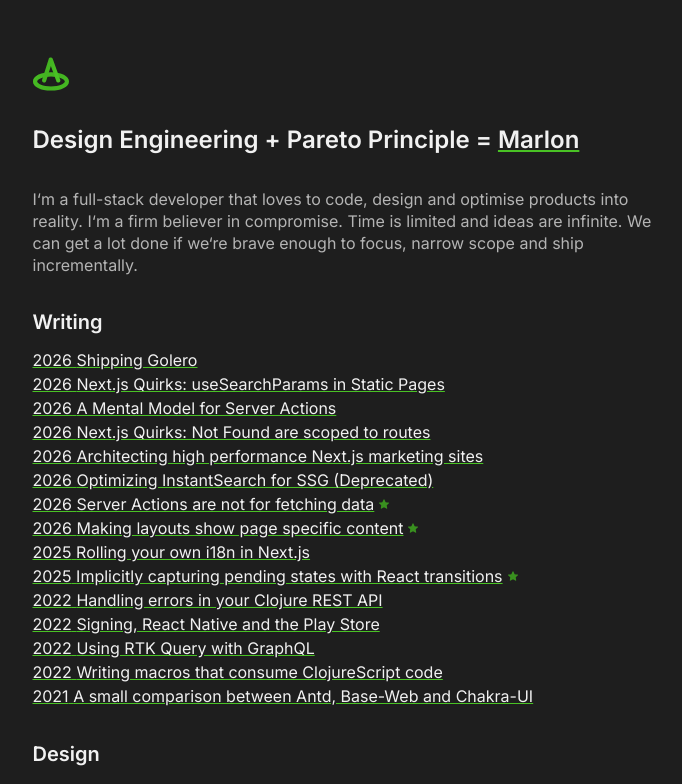
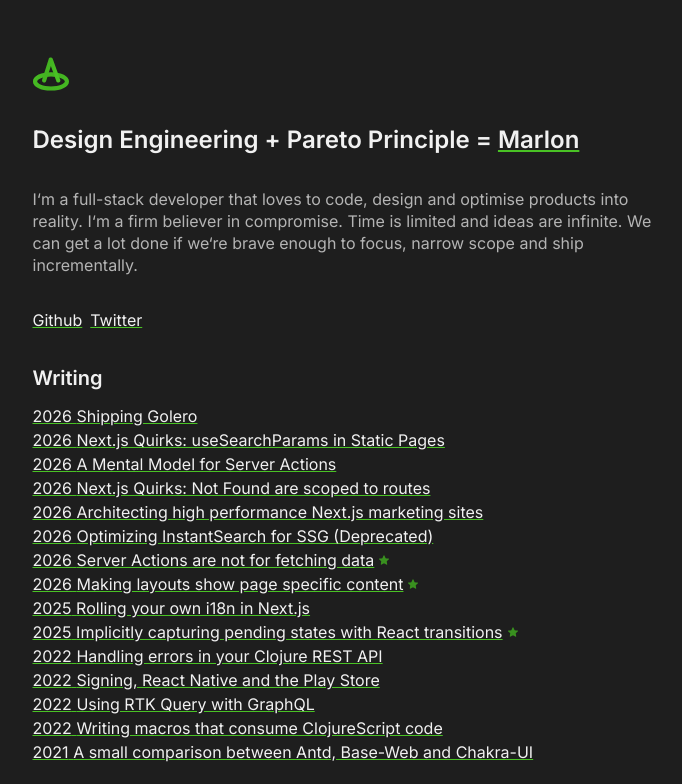
Before and after one commit to marlonschlosshauer/marlonschlosshauer.de, a Next.js app: page / in a window 1280 px wide. Shown: the top 784 px of the page, without its empty margins (280-962 px from the left). Built offline with nearby package versions, Linux system fonts and the light colour scheme.

Commit message:
Include socials on home page

```diff
--- a/src/app/page.mdx
+++ b/src/app/page.mdx
@@ -1,6 +1,7 @@
 import { Metadata } from "next";
 import { Designs } from "@/components/designs/Designs";
 import { Posts } from "@/components/posts/Posts";
+import { Socials } from "@/components/socials/Socials";
 import { buildMetadata } from "@/lib/meta";
 
 export const metadata = {
@@ -13,6 +14,8 @@ export const metadata = {
 
 I‘m a full-stack developer that loves to code, design and optimise products into reality. I‘m a firm believer in compromise. Time is limited and ideas are infinite. We can get a lot done if we‘re brave enough to focus, narrow scope and ship incrementally.
 
+<Socials />
+
 ## Writing
 
 <Posts />
--- /dev/null
+++ b/src/components/socials/Socials.tsx
@@ -0,0 +1,17 @@
+import { FC } from "react";
+import { Link } from "../shared/link/Link";
+
+export const Socials: FC = () => (
+    <ul className="flex flex-row gap-2 text-white">
+        <li>
+            <Link href="https://github.com/marlonschlosshauer" inNewTab>
+                Github
+            </Link>
+        </li>
+        <li>
+            <Link href="https://twitter.com/kehrin" inNewTab>
+                Twitter
+            </Link>
+        </li>
+    </ul>
+);
```
